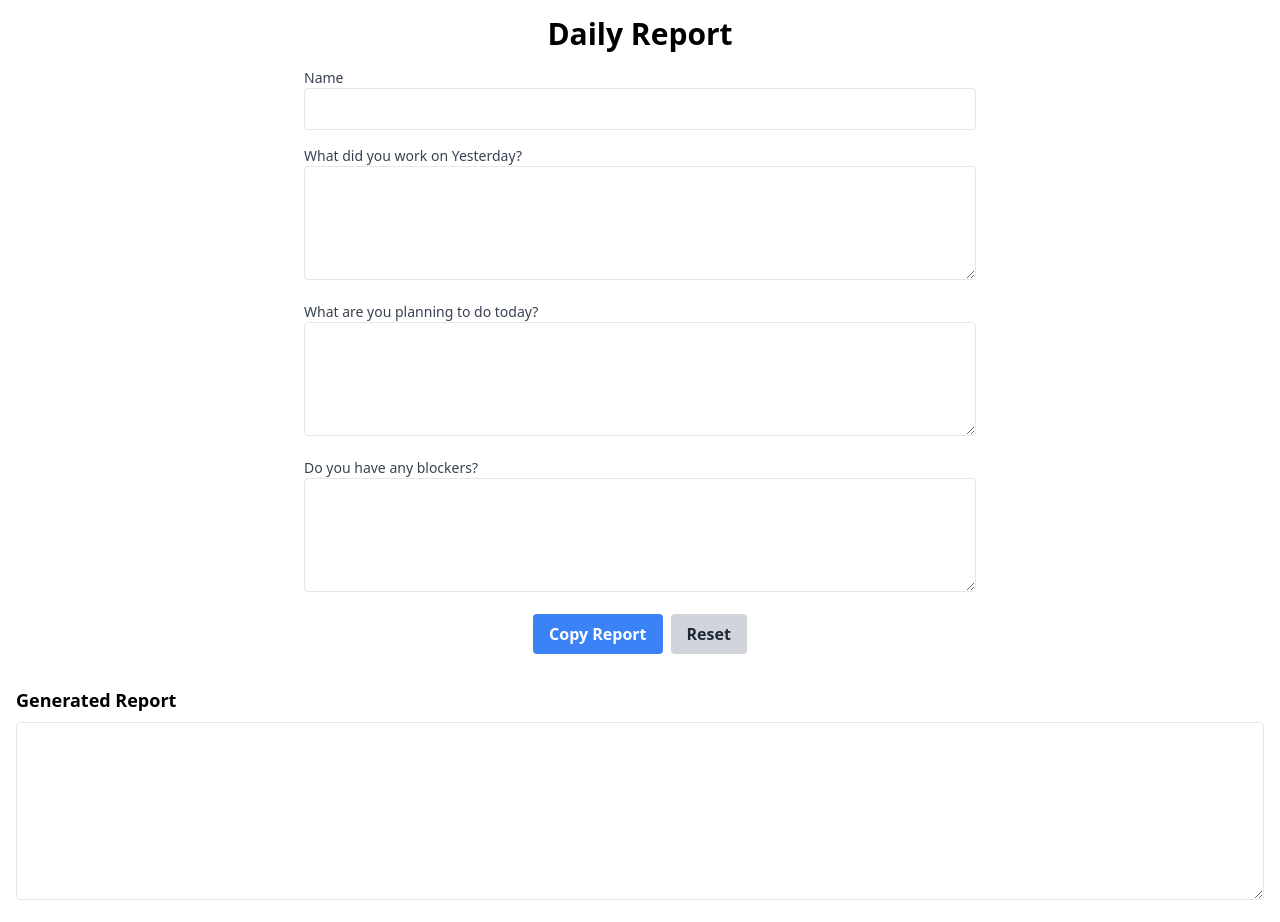
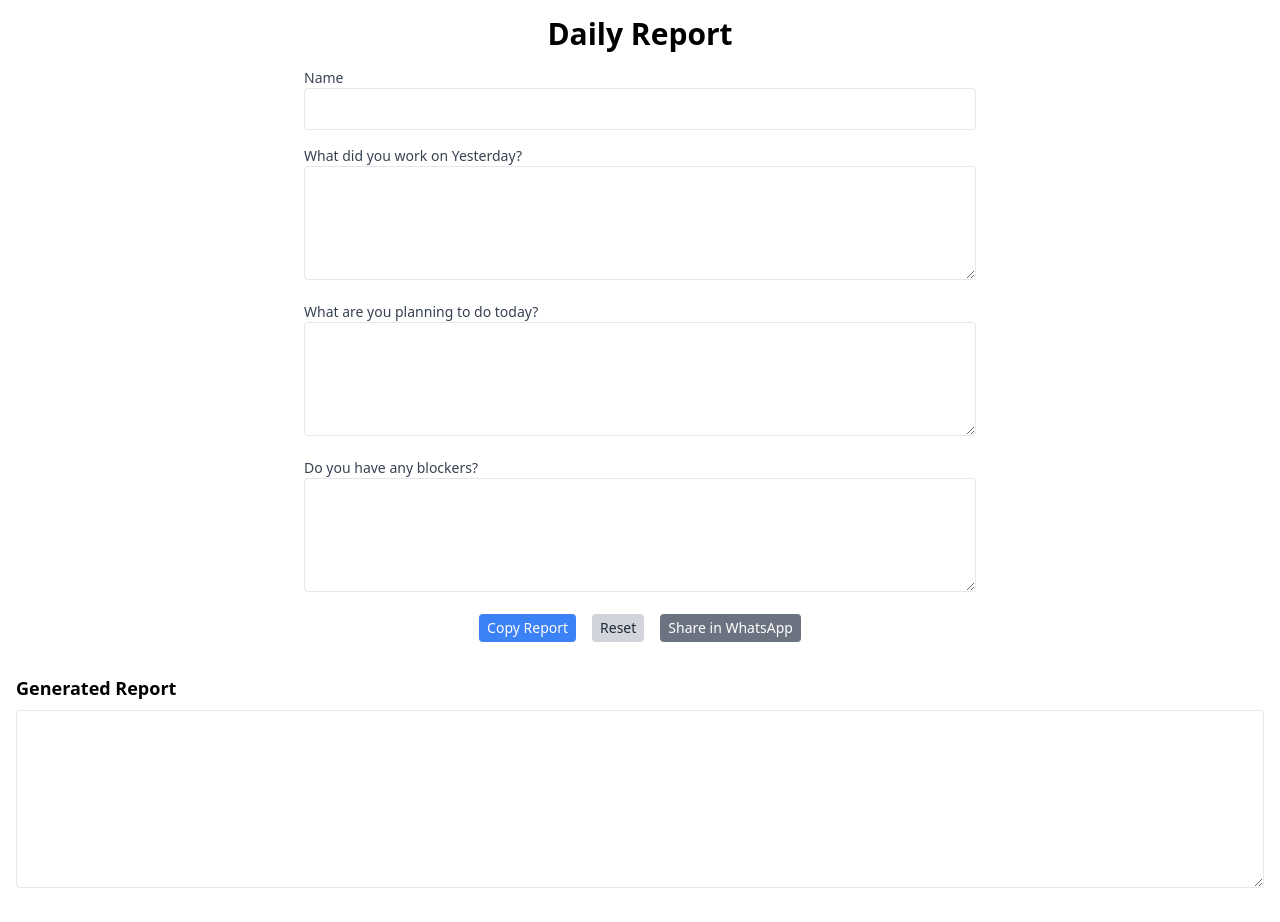
Before and after one commit to nz-m/daily-report-generator, a React (Vite) app: page / in a window 1280 px wide. Built offline with nearby package versions, Linux system fonts and the light colour scheme.

Commit message:
Update form

```diff
--- a/package.json
+++ b/package.json
@@ -5,6 +5,7 @@
   "type": "module",
   "scripts": {
     "dev": "vite",
+    "net": "vite --host",
     "build": "vite build",
     "lint": "eslint . --ext js,jsx --report-unused-disable-directives --max-warnings 0",
     "preview": "vite preview"
--- a/src/DailyReportForm.jsx
+++ b/src/DailyReportForm.jsx
@@ -1,4 +1,4 @@
-import { useState } from "react";
+import { useState, useEffect } from "react";
 
 const DailyReportForm = () => {
   const [name, setName] = useState("");
@@ -7,6 +7,7 @@ const DailyReportForm = () => {
   const [blockers, setBlockers] = useState("");
   const [generatedReport, setGeneratedReport] = useState("");
   const [copySuccess, setCopySuccess] = useState(false);
+  const [formValid, setFormValid] = useState(false);
 
   const generateReport = () => {
     const now = new Date();
@@ -16,7 +17,8 @@ const DailyReportForm = () => {
     const formattedDate = now.toLocaleDateString("en-US", dateOptions);
     const formattedTime = now.toLocaleTimeString("en-US", timeOptions);
 
-    const report = `Daily Report - ${formattedDate} ${formattedTime} (BD Time)
+    const report = `Daily Report - ${formattedDate}, ${formattedTime} (BD Time)
+
 Name: ${name}
 
 What did you work on Yesterday?
@@ -28,7 +30,7 @@ What are you planning to do today?
 ${today}
 
 Do you have any blockers?
-----------------------------
+-------------------------------------
 ${blockers}`;
 
     setGeneratedReport(report);
@@ -50,6 +52,16 @@ ${blockers}`;
     setBlockers("");
     setGeneratedReport("");
   };
+
+  const shareReportInWhatsApp = () => {
+    const message = encodeURIComponent(generatedReport);
+    const whatsappLink = `whatsapp://send?text=${message}`;
+    window.location.href = whatsappLink;
+  };
+
+  useEffect(() => {
+    setFormValid(name && yesterday && today && blockers);
+  }, [name, yesterday, today, blockers]);
 
   return (
     <div className="container mx-auto p-4">
@@ -111,18 +123,29 @@ ${blockers}`;
             }}
           />
         </div>
-        <div className="mb-4 flex justify-center">
+        <div className="mb-4 flex justify-center text-sm">
           <button
-            className="bg-blue-500 hover:bg-blue-700 text-white font-bold py-2 px-4 rounded mr-2"
+            className="bg-blue-500 hover:bg-blue-700 text-white py-1 px-2 rounded mx-2"
             onClick={copyToClipboard}
           >
             {copySuccess ? "Copied!" : "Copy Report"}
           </button>
           <button
-            className="bg-gray-300 hover:bg-gray-400 text-gray-800 font-bold py-2 px-4 rounded"
+            className="bg-gray-300 hover:bg-gray-400 text-gray-800 py-1 px-2 rounded mx-2"
             onClick={resetForm}
           >
             Reset
+          </button>
+          <button
+            className={`${
+              formValid
+                ? "bg-green-500 hover:bg-green-700"
+                : "bg-gray-500 cursor-not-allowed"
+            } text-white py-1 px-2 rounded mx-2`}
+            onClick={shareReportInWhatsApp}
+            disabled={!formValid}
+          >
+            Share in WhatsApp
           </button>
         </div>
       </div>
```
